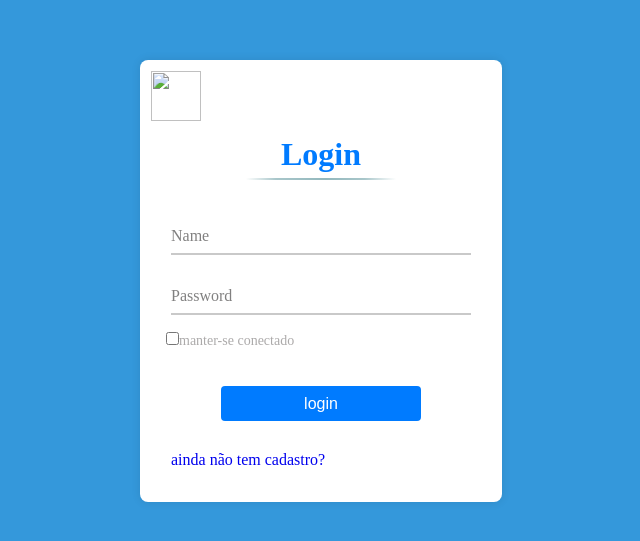
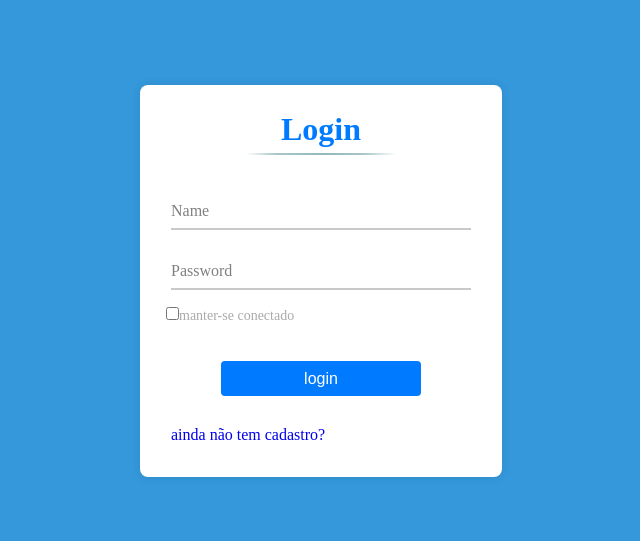
Before and after one commit to IIgorAugustoI/projeto-web, a plain HTML site: page index.html in a window 1280 px wide. Shown: the part 151-692 px from the top of the page, without its empty margins (319-959 px from the left). Drawn offline with Linux system fonts and the light colour scheme.

Commit message:
Update index.html

```diff
--- a/index.html
+++ b/index.html
@@ -12,9 +12,6 @@
    <a class="links" id="paralogin"></a>
 
     <form id="login" methood="get" action="src/locadora.html">
-
-       <div id="imagem"><img src="" ></div>
-
 
        <h1>Login</h1>
 
```
